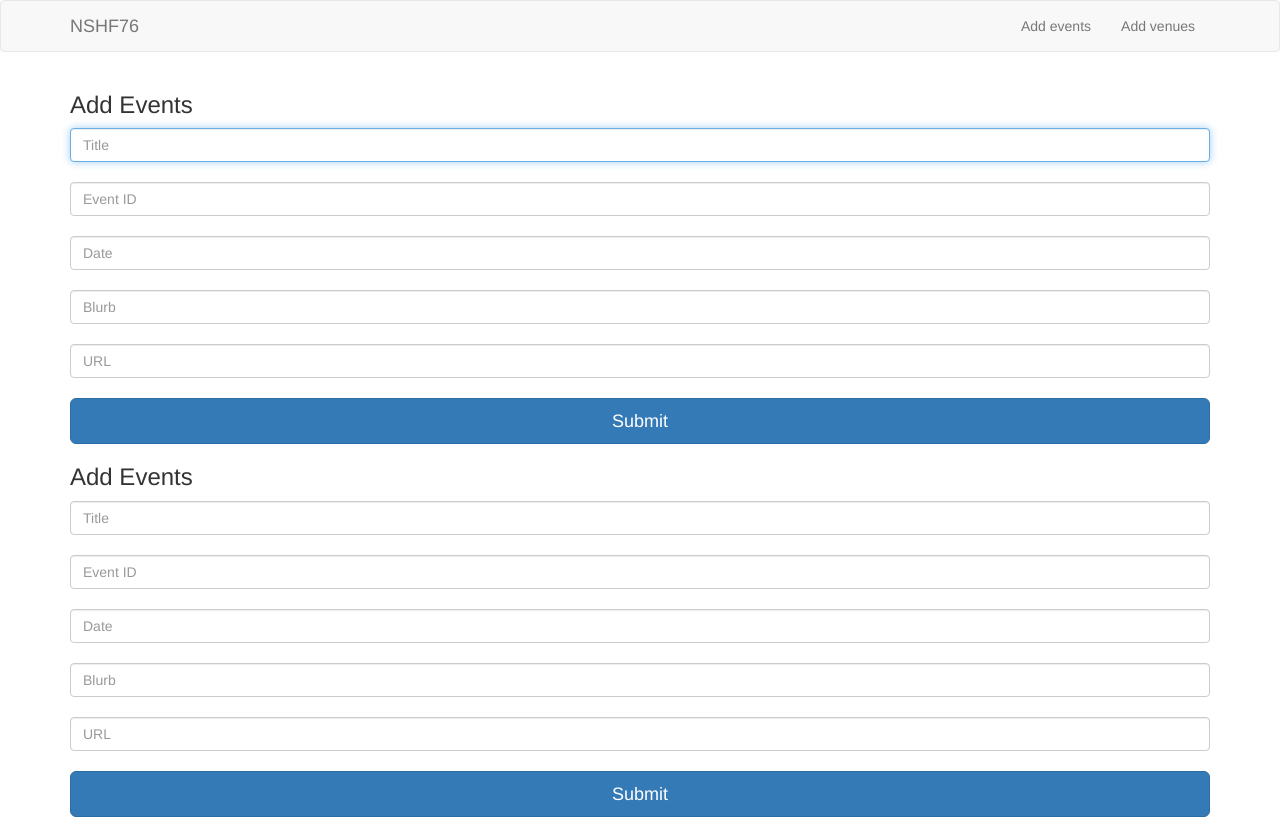
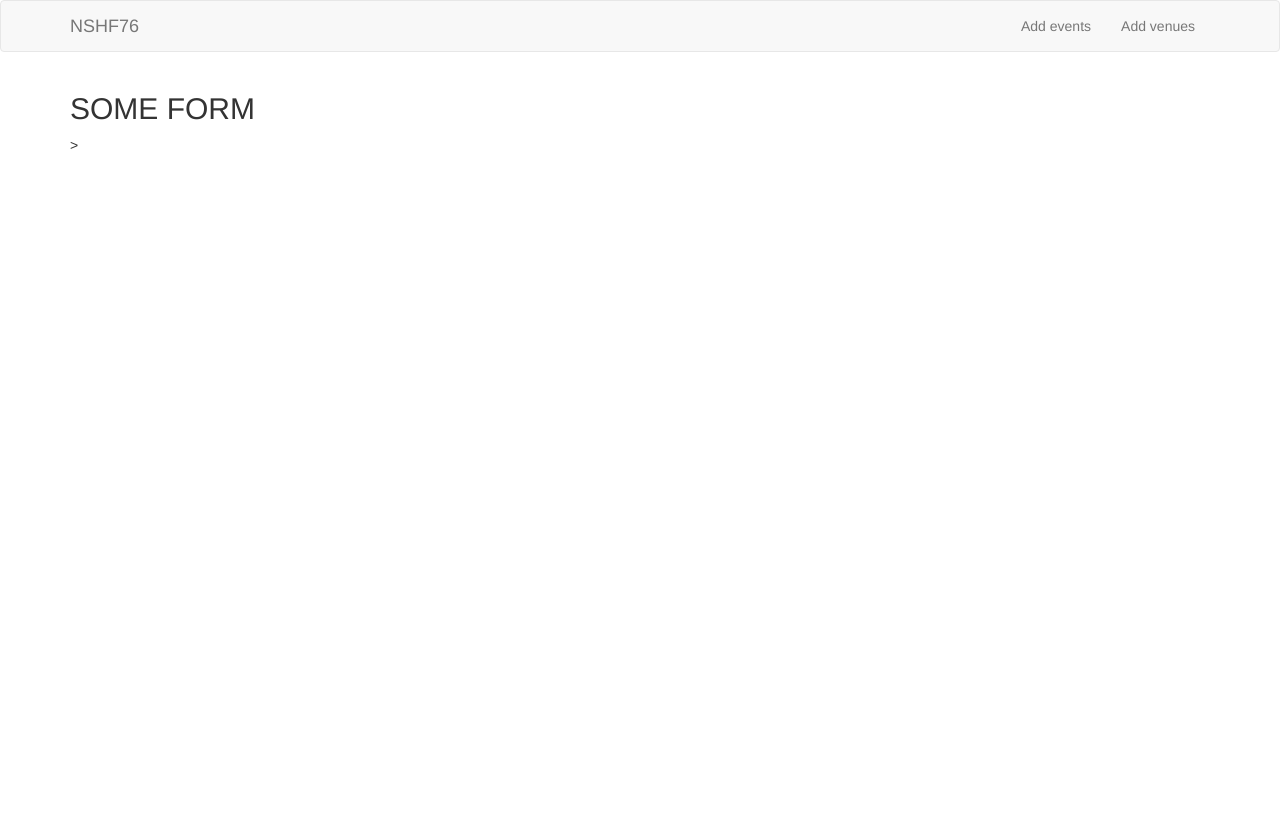
Before and after one commit to zuliya/web0, a website: page static/admin.html in a window 1280 px wide. Drawn offline with nearby package versions, Linux system fonts and the light colour scheme.

Commit message:
does not work idk what i have done

```diff
--- a/static/admin.html
+++ b/static/admin.html
@@ -43,41 +43,42 @@
 
 <div  class="container ">
 
+    <h2> SOME FORM</h2>>
     <!--TODO change form action-->
 
-  <form action="/login" method="post" name="Event_Form" class="form-signin">
+  <!--<form action="/login" method="post" name="Event_Form" class="form-signin">-->
 
-    <h3 class="form-signin-heading" id ="signInTxt" >Add Events</h3>
-    <input type="text" id = "title" class="form-control" name="title" placeholder="Title" required="" autofocus="" />
-      <br>
-    <input type="text" id = "event_id" class="form-control"  name="event_id" placeholder="Event ID" required=""/>
-      <br>
-      <input type="text" id = "date" class="form-control" name="date" placeholder="Date" required="" autofocus="" />
-      <br>
-      <input type="text" id = "blurb" class="form-control"  name="blurb" placeholder="Blurb" required=""/>
-      <br>
-      <input type="text" id = "url" class="form-control"  name="url" placeholder="URL" required=""/>
-      <br>
-    <button class="btn btn-lg btn-primary btn-block" id ="btnLogin"  name="Submit" value="Login" type="Submit">Submit</button>
-  </form>
+    <!--<h3 class="form-signin-heading" id ="signInTxt" >Add Events</h3>-->
+    <!--<input type="text" id = "title" class="form-control" name="title" placeholder="Title" required="" autofocus="" />-->
+      <!--<br>-->
+    <!--<input type="text" id = "event_id" class="form-control"  name="event_id" placeholder="Event ID" required=""/>-->
+      <!--<br>-->
+      <!--<input type="text" id = "date" class="form-control" name="date" placeholder="Date" required="" autofocus="" />-->
+      <!--<br>-->
+      <!--<input type="text" id = "blurb" class="form-control"  name="blurb" placeholder="Blurb" required=""/>-->
+      <!--<br>-->
+      <!--<input type="text" id = "url" class="form-control"  name="url" placeholder="URL" required=""/>-->
+      <!--<br>-->
+    <!--<button class="btn btn-lg btn-primary btn-block" id ="btnLogin"  name="Submit" value="Login" type="Submit">Submit</button>-->
+  <!--</form>-->
 
-    <!--TODO change form action-->
+    <!--&lt;!&ndash;TODO change form action&ndash;&gt;-->
+    <!---->
+    <!--<form action="/login" method="post" name="Event_Form" class="form-signin">-->
 
-    <form action="/login" method="post" name="Event_Form" class="form-signin">
-
-        <h3 class="form-signin-heading" id ="signInTxt" >Add Events</h3>
-        <input type="text" id = "title" class="form-control" name="title" placeholder="Title" required="" autofocus="" />
-        <br>
-        <input type="text" id = "event_id" class="form-control"  name="event_id" placeholder="Event ID" required=""/>
-        <br>
-        <input type="text" id = "date" class="form-control" name="date" placeholder="Date" required="" autofocus="" />
-        <br>
-        <input type="text" id = "blurb" class="form-control"  name="blurb" placeholder="Blurb" required=""/>
-        <br>
-        <input type="text" id = "url" class="form-control"  name="url" placeholder="URL" required=""/>
-        <br>
-        <button class="btn btn-lg btn-primary btn-block" id ="btnLogin"  name="Submit" value="Login" type="Submit">Submit</button>
-    </form>
+        <!--<h3 class="form-signin-heading" id ="signInTxt" >Add Events</h3>-->
+        <!--<input type="text" id = "title" class="form-control" name="title" placeholder="Title" required="" autofocus="" />-->
+        <!--<br>-->
+        <!--<input type="text" id = "event_id" class="form-control"  name="event_id" placeholder="Event ID" required=""/>-->
+        <!--<br>-->
+        <!--<input type="text" id = "date" class="form-control" name="date" placeholder="Date" required="" autofocus="" />-->
+        <!--<br>-->
+        <!--<input type="text" id = "blurb" class="form-control"  name="blurb" placeholder="Blurb" required=""/>-->
+        <!--<br>-->
+        <!--<input type="text" id = "url" class="form-control"  name="url" placeholder="URL" required=""/>-->
+        <!--<br>-->
+        <!--<button class="btn btn-lg btn-primary btn-block" id ="btnLogin"  name="Submit" value="Login" type="Submit">Submit</button>-->
+    <!--</form>-->
 </div>
 </body>
 
```
Also changed, not shown: static/index.html (+1 -4 lines).
